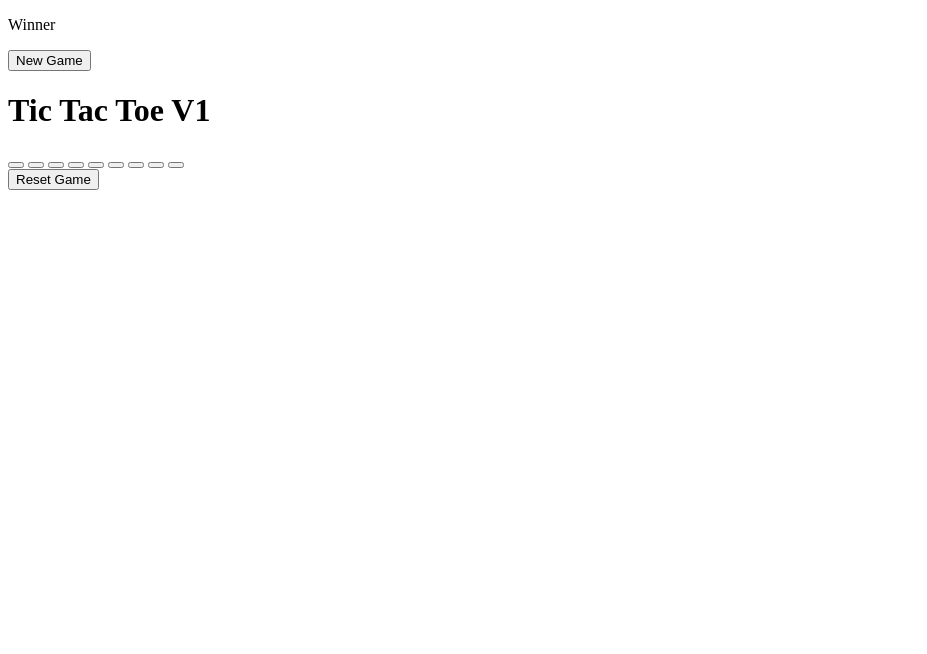
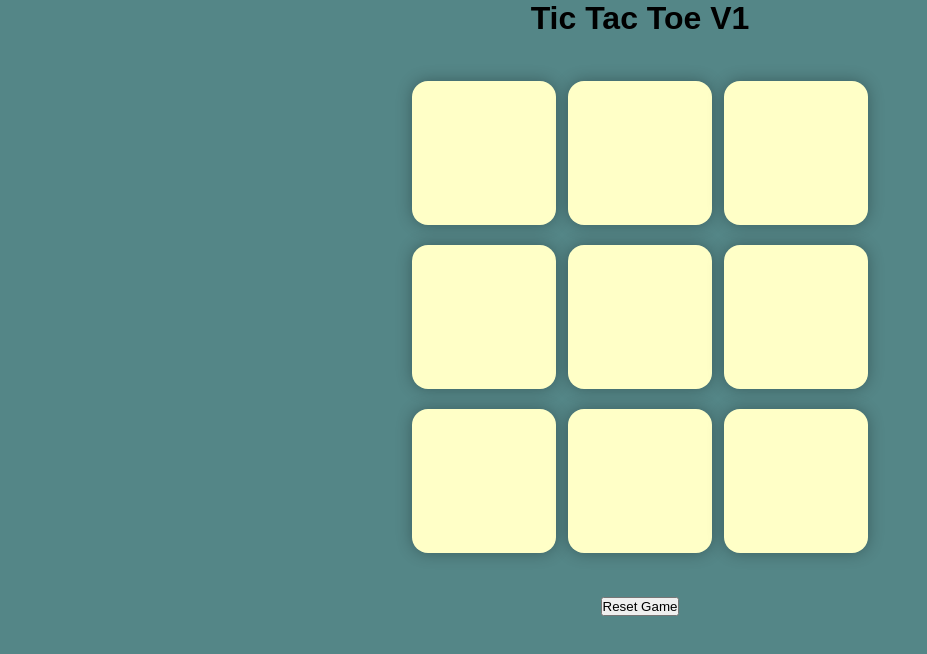
Before and after one commit to tankadai/honai, a plain HTML site: page index.html in a window 1280 px wide. Shown: the whole page, without its empty margins (0-927 px from the left). Drawn offline with Linux system fonts and the light colour scheme; files that its build step writes are made by us from their sources; the site is published under a folder, as on GitHub Pages, so addresses that start at the root find nothing.

Commit message:
Update index.html

```diff
--- a/index.html
+++ b/index.html
@@ -4,7 +4,7 @@
     <meta charset="UTF-8" />
     <meta name="viewport" content="width=device-width, initial-scale=1.0" />
     <title>Tic-Tac-Toe Game</title>
-    <link rel="stylesheet" href="/tic/main.css" />
+    <link rel="stylesheet" href="main.css" />
   </head>
   <body>
     <div class="msg-container hide">
@@ -28,6 +28,6 @@
       </div>
       <button id="reset-btn">Reset Game</button>
     </main>
-    <script src="/tic/app.js"></script>
+    <script src="app.js"></script>
   </body>
 </html>
```
